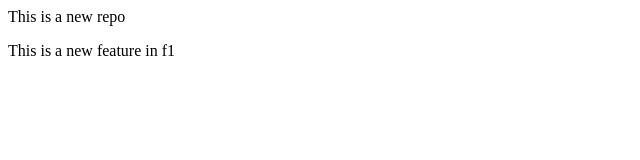
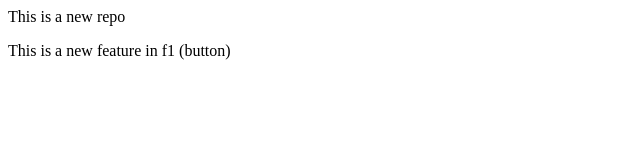
Before and after one commit to Rounakd323/localrepo, a plain HTML site: page index.html in a window 1280 px wide. Shown: the full height of the page, 0-640 px from the left. Drawn offline with Linux system fonts and the light colour scheme.

Commit message:
Added Button

```diff
--- a/index.html
+++ b/index.html
@@ -1,2 +1,2 @@
 <p>This is a new repo  </p>
-<p>This is a new feature in f1</p>
+<p>This is a new feature in f1 (button)</p>
```
